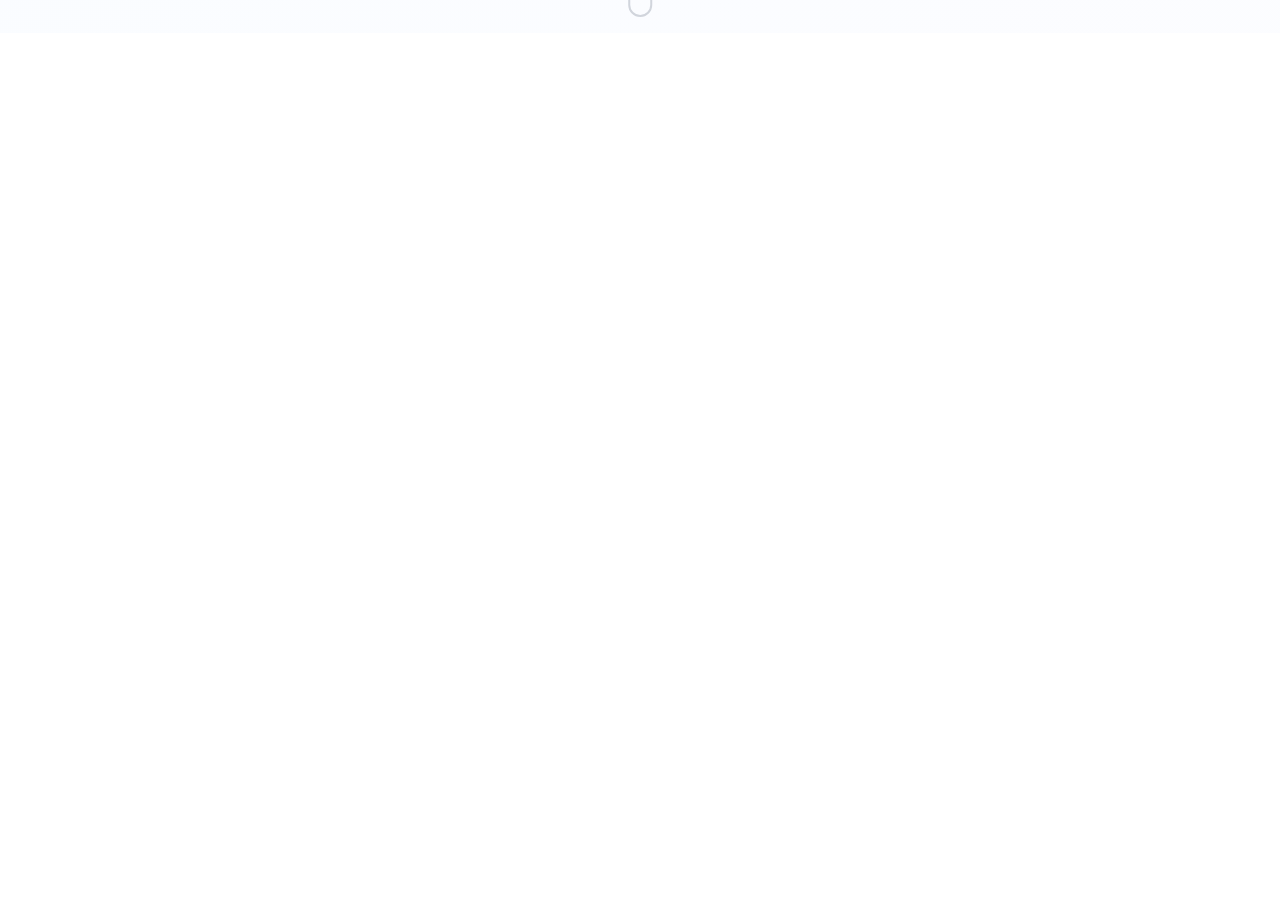
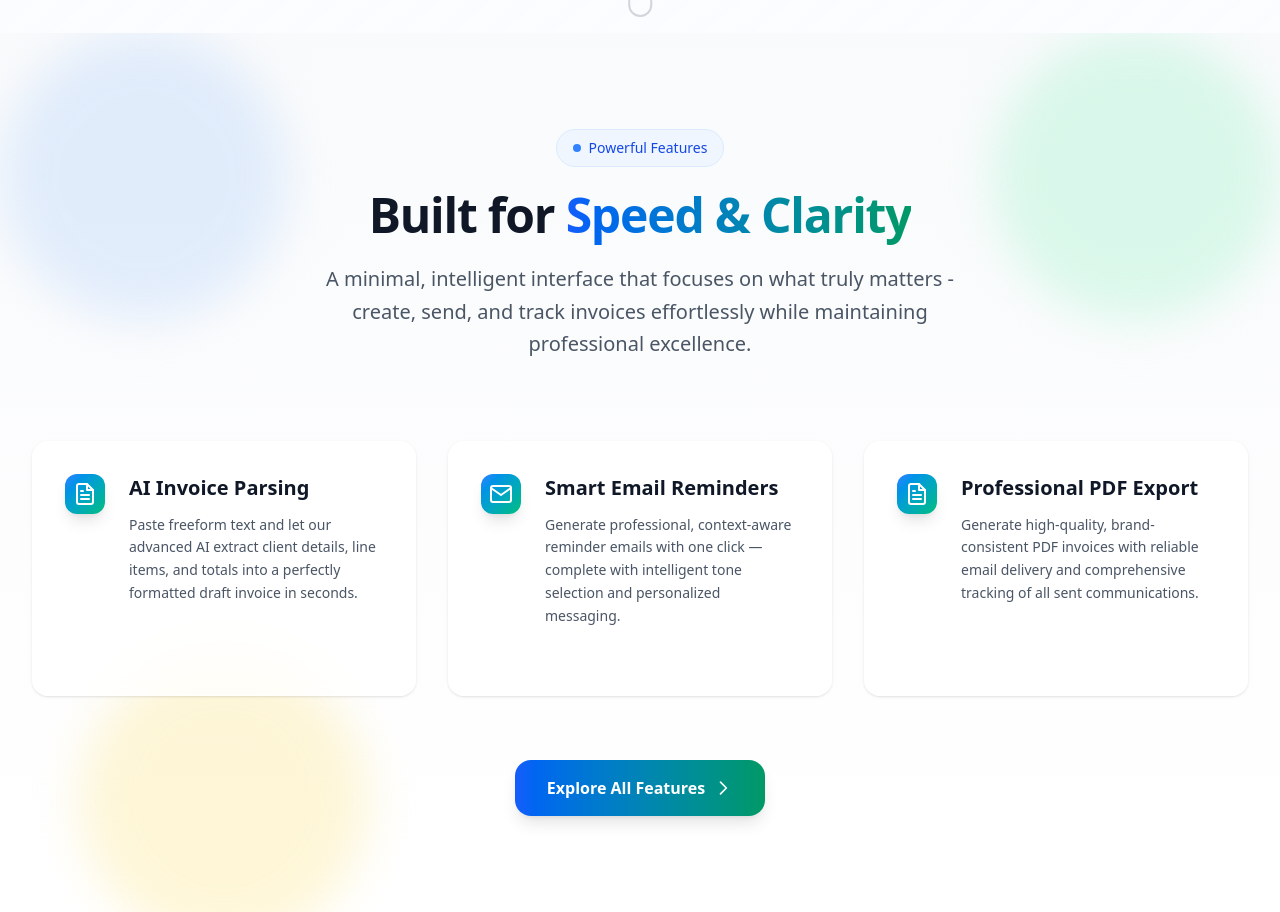
Before and after one commit to swetasd927/Invoura, a React (Vite) app in the folder frontend/: page / in a window 1280 px wide. Shown: the part 1041-1953 px from the top of the page. Before the commit the page ends 1074 px from the top, so only its background shows below. Built offline with nearby package versions, Linux system fonts and the light colour scheme; no server answers.

Commit message:
Feature section completed

```diff
--- /dev/null
+++ b/frontend/src/components/Features.jsx
@@ -0,0 +1,174 @@
+import React from "react";
+import { featuresStyles } from "../assets/dummyStyles";
+
+const FeatureCard = ({ title, desc, icon, delay = 0 }) => {
+  return (
+    <div
+    className={featuresStyles.featureCard}
+    style={{
+      transitionDelay: `${delay}ms`,
+    }}
+  >
+    <div className={featuresStyles.featureCardGradient}></div>
+    <div className={featuresStyles.featureCardBorder}></div>
+
+    <div className={featuresStyles.featureCardContent}>
+      <div className={featuresStyles.featureCardIconContainer}>{icon}</div>
+
+        <div>
+        <h4 className={featuresStyles.featureCardTitle}>{title}</h4>
+        <p className={featuresStyles.featureCardDescription}>{desc}</p>
+
+        {/* Subtle CTA indicator */}
+        <div className={featuresStyles.featureCardCta}>
+          <span className={featuresStyles.featureCardCtaText}>Learn more</span>
+          <svg
+            className={featuresStyles.featureCardCtaIcon}
+            fill="none"
+            viewBox="0 0 24 24"
+            stroke="currentColor"
+          >
+            <path
+              strokeLinecap="round"
+              strokeLinejoin="round"
+              strokeWidth={2}
+              d="M9 5l7 7-7 7"
+            />
+          </svg>
+        </div>
+      </div>
+    </div>
+  </div>
+  );
+};
+
+const Features = () => {
+  const features = [
+    {
+      title: "AI Invoice Parsing",
+      desc: "Paste freeform text and let our advanced AI extract client details, line items, and totals into a perfectly formatted draft invoice in seconds.",
+      icon: (
+        <svg
+          width="24"
+          height="24"
+          viewBox="0 0 24 24"
+          fill="none"
+          stroke="currentColor"
+          strokeWidth="2"
+          strokeLinecap="round"
+          strokeLinejoin="round"
+        >
+          <path d="M14 2H6a2 2 0 0 0-2 2v16a2 2 0 0 0 2 2h12a2 2 0 0 0 2-2V8z" />
+          <polyline points="14,2 14,8 20,8" />
+          <line x1="16" y1="13" x2="8" y2="13" />
+          <line x1="16" y1="17" x2="8" y2="17" />
+          <polyline points="10,9 9,9 8,9" />
+        </svg>
+      ),
+    },
+    {
+      title: "Smart Email Reminders",
+      desc: "Generate professional, context-aware reminder emails with one click — complete with intelligent tone selection and personalized messaging.",
+      icon: (
+        <svg
+          width="24"
+          height="24"
+          viewBox="0 0 24 24"
+          fill="none"
+          stroke="currentColor"
+          strokeWidth="2"
+          strokeLinecap="round"
+          strokeLinejoin="round"
+        >
+          <path d="M4 4h16c1.1 0 2 .9 2 2v12c0 1.1-.9 2-2 2H4c-1.1 0-2-.9-2-2V6c0-1.1.9-2 2-2z" />
+          <polyline points="22,6 12,13 2,6" />
+        </svg>
+      ),
+    },
+    {
+      title: "Professional PDF Export",
+      desc: "Generate high-quality, brand-consistent PDF invoices with reliable email delivery and comprehensive tracking of all sent communications.",
+      icon: (
+        <svg
+          width="24"
+          height="24"
+          viewBox="0 0 24 24"
+          fill="none"
+          stroke="currentColor"
+          strokeWidth="2"
+          strokeLinecap="round"
+          strokeLinejoin="round"
+        >
+          <path d="M14 2H6a2 2 0 0 0-2 2v16a2 2 0 0 0 2 2h12a2 2 0 0 0 2-2V8z" />
+          <polyline points="14,2 14,8 20,8" />
+          <line x1="16" y1="13" x2="8" y2="13" />
+          <line x1="16" y1="17" x2="8" y2="17" />
+          <polyline points="10,9 9,9 8,9" />
+        </svg>
+      ),
+    },
+  ];
+
+  return (
+    <section id="features" className={featuresStyles.section}>
+      <div className={featuresStyles.backgroundBlob1}></div>
+      <div className={featuresStyles.backgroundBlob2}></div>
+      <div className={featuresStyles.backgroundBlob3}></div>
+
+      <div className={featuresStyles.container}>
+        <div className={featuresStyles.headerContainer}>
+          <div className={featuresStyles.badge}>
+            <span className={featuresStyles.badgeDot}></span>
+            <span className={featuresStyles.badgeText}>Powerful Features</span>
+          </div>
+
+          <h2 className={featuresStyles.title}>
+            Built for {""}
+            <span className={featuresStyles.titleGradient}>
+              Speed & Clarity
+            </span>
+          </h2>
+
+          <p className={featuresStyles.subtitle}>
+            A minimal, intelligent interface that focuses on what truly matters
+            - create, send, and track invoices effortlessly while maintaining
+            professional excellence.
+          </p>
+        </div>
+
+        <div className={featuresStyles.featuresGrid}>
+          {features.map((feature, index) => (
+            <FeatureCard
+              key={feature.title}
+              title={feature.title}
+              desc={feature.desc}
+              icon={feature.icon}
+              delay={index * 100}
+            />
+          ))}
+        </div>
+        {/*botton cta*/}
+        <div className={featuresStyles.bottomCtaContainer}>
+            <button className={featuresStyles.bottomCtaButton}>
+                <span>{featuresStyles.bottomCtaButtonText}</span>
+                <svg
+              className={featuresStyles.bottomCtaButtonIcon}
+              fill="none"
+              viewBox="0 0 24 24"
+              stroke="currentColor"
+            >
+              <path
+                strokeLinecap="round"
+                strokeLinejoin="round"
+                strokeWidth={2}
+                d="M9 5l7 7-7 7"
+              />
+            </svg>
+            </button>
+        </div>
+      </div>
+    </section>
+  );
+};
+
+export default Features;
--- a/frontend/src/pages/Home.jsx
+++ b/frontend/src/pages/Home.jsx
@@ -1,6 +1,7 @@
 import React from 'react'
 import Navbar from '../components/Navbar.jsx'
 import Hero from '../components/Hero.jsx'
+import Features from '../components/Features.jsx'
 
 const Home = () => {
   return (
@@ -8,6 +9,9 @@ const Home = () => {
         <Navbar />
         <main className=''>
           <Hero />
+          <div className=''>
+          <Features />
+          </div>
         </main>
     </div>
   )
```
